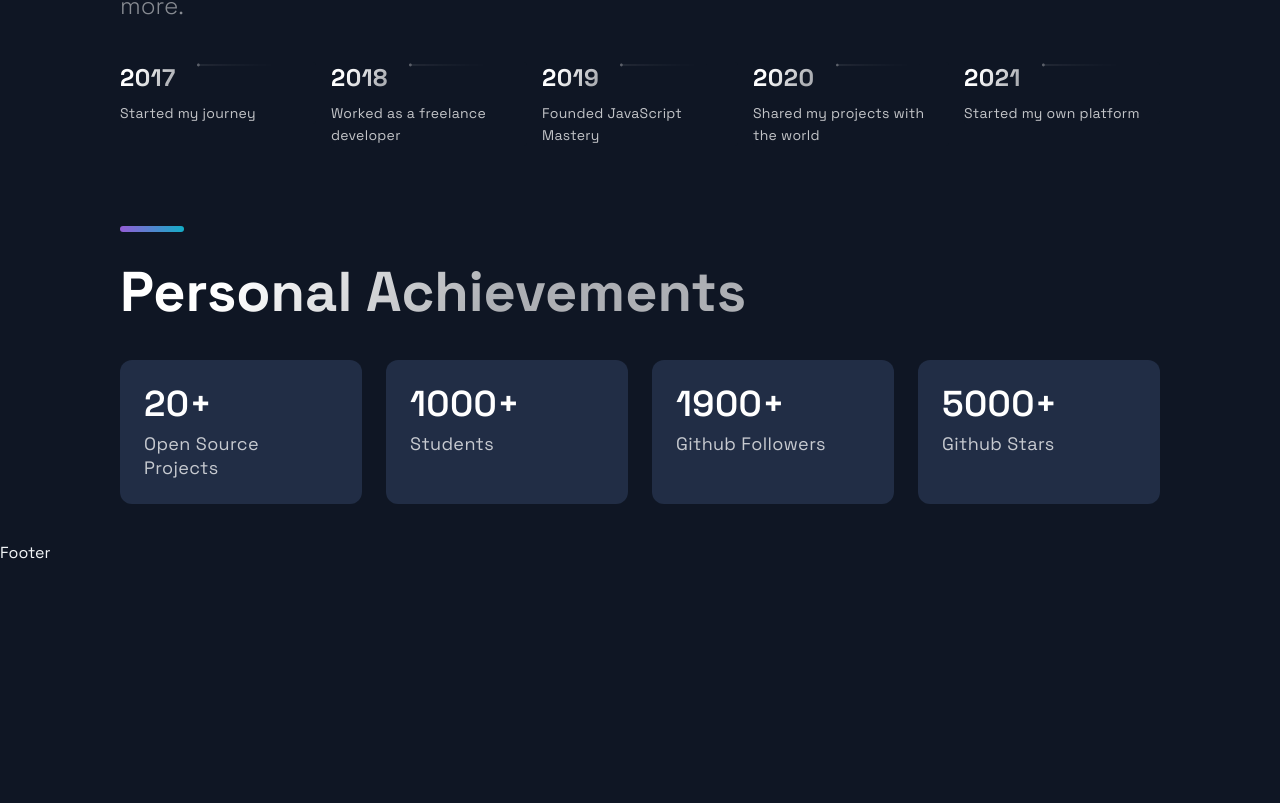
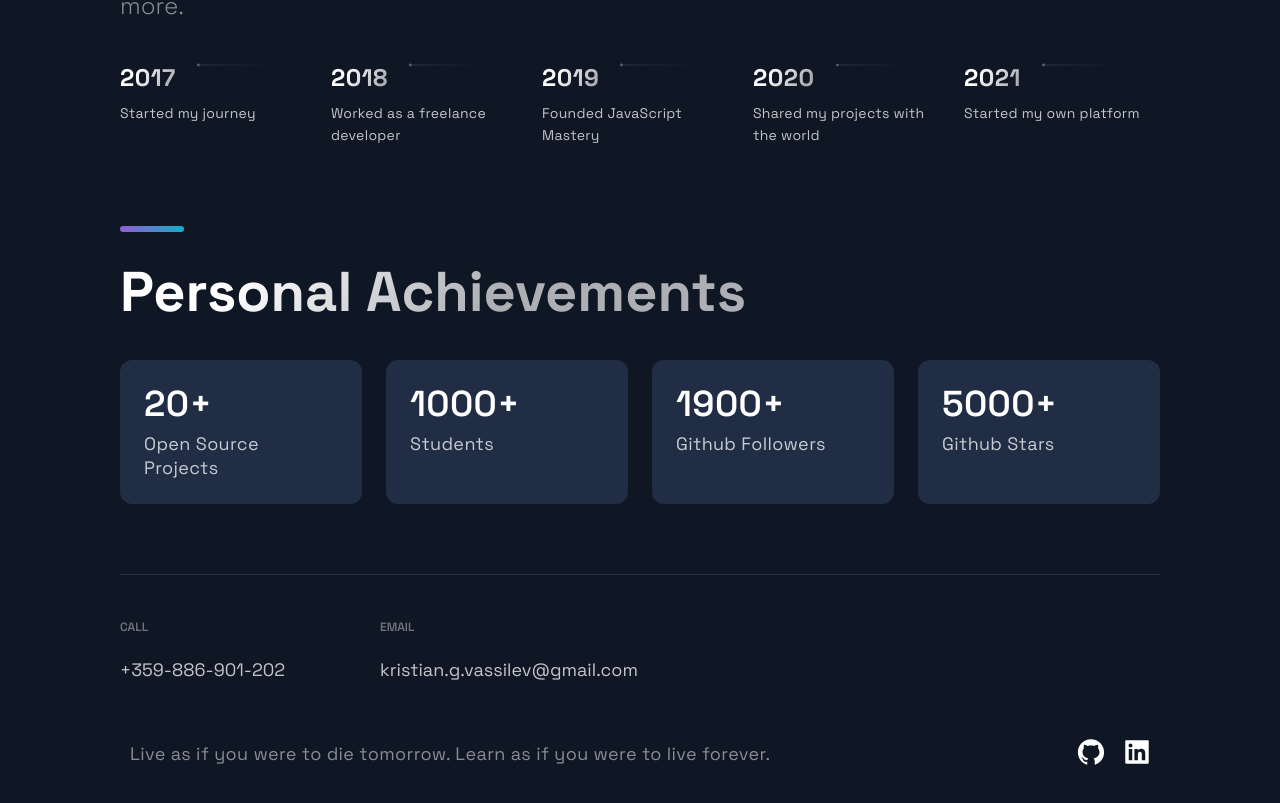
Before and after one commit to k-vassilev/kristian_vassilev_portfolio, a Next.js app: page / in a window 1280 px wide. Shown: the part 3095-3898 px from the top of the page. Before the commit the page ends 3658 px from the top, so only its background shows below. Built offline with nearby package versions, Linux system fonts and the light colour scheme.

Commit message:
Added footer section

```diff
--- a/src/components/Footer/Footer.js
+++ b/src/components/Footer/Footer.js
@@ -6,9 +6,31 @@ import { CompanyContainer, FooterWrapper, LinkColumn, LinkItem, LinkList, LinkTi
 
 const Footer = () => {
   return (
-    <div>
-      Footer
-    </div>
+    <FooterWrapper>
+		<LinkList>
+			<LinkColumn>
+				<LinkTitle>Call</LinkTitle>
+				<LinkItem href="tel:+359-886-901-202">+359-886-901-202</LinkItem>
+			</LinkColumn>
+			<LinkColumn>
+				<LinkTitle>Email</LinkTitle>
+				<LinkItem href="mailto:kristian.g.vassilev@gmail.com">kristian.g.vassilev@gmail.com</LinkItem>
+			</LinkColumn>
+		</LinkList>
+		<SocialIconsContainer>
+			<CompanyContainer>
+				<Slogan>Live as if you were to die tomorrow. Learn as if you were to live forever.</Slogan>
+			</CompanyContainer>
+			<SocialIconsContainer>
+				<SocialIcons href="https://github.com/k-vassilev">
+					<AiFillGithub size="3rem" />
+				</SocialIcons>
+				<SocialIcons href="https://www.linkedin.com/in/kristian-vassilev-86076227/">
+					<AiFillLinkedin size="3rem" />
+				</SocialIcons>
+			</SocialIconsContainer>
+		</SocialIconsContainer>
+	</FooterWrapper>
   );
 };
 
```
